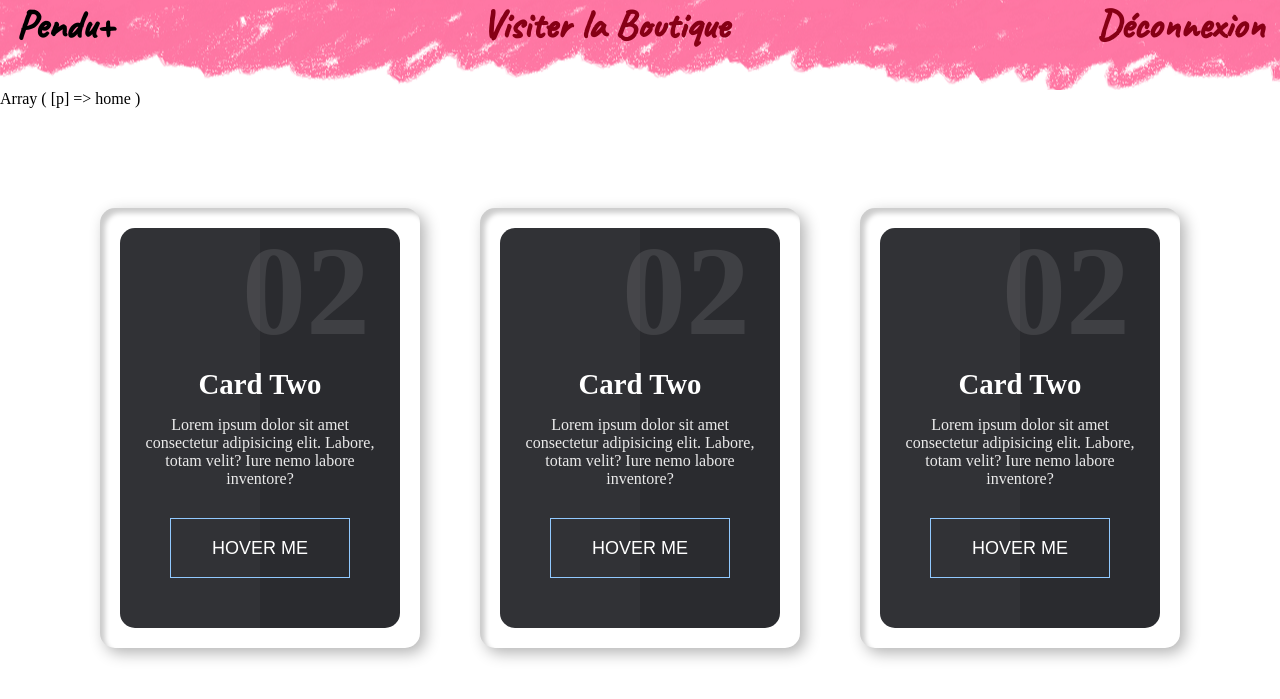
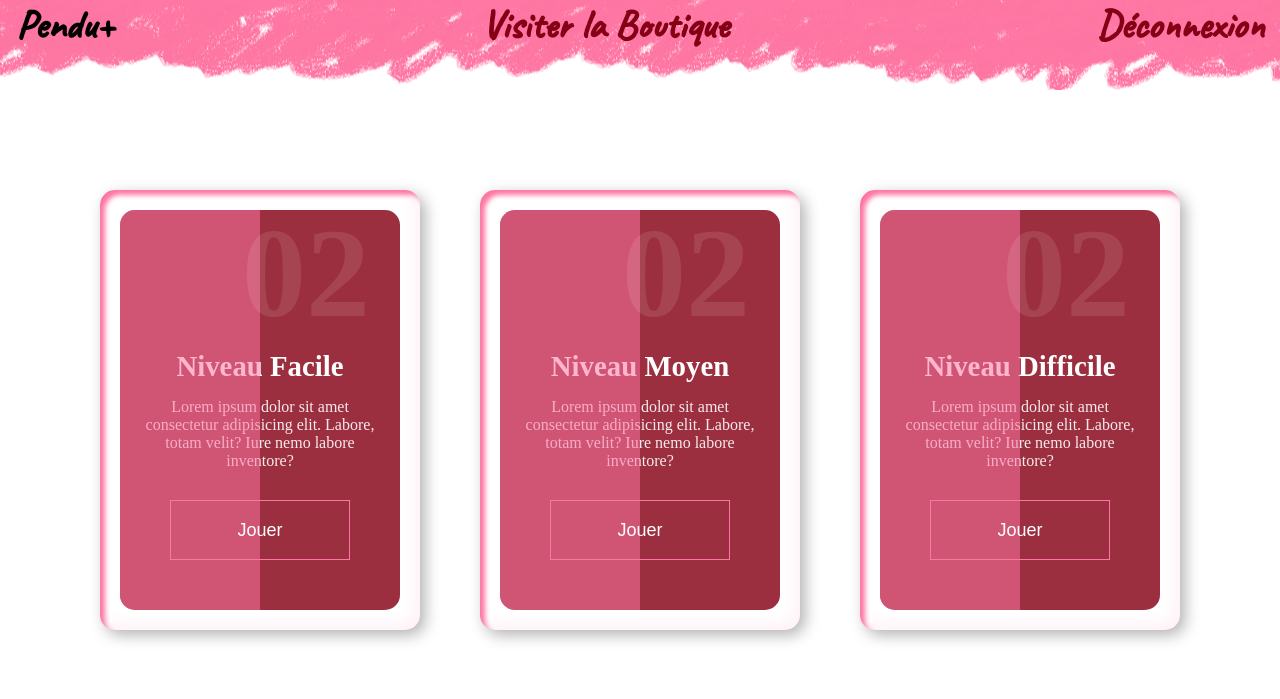
Before and after one commit to JulesSorensen/penduplus, a PHP site: page /index.php?p=home in a window 1280 px wide. Shown: the top 699 px of the page. Run offline with PHP 8.4, Linux system fonts and the light colour scheme; the visitor is signed in with stand-in values (Sample User, id 1); some libraries are stand-ins or nearby versions.

Commit message:
avancement de home card good

```diff
--- a/pages/home.php
+++ b/pages/home.php
@@ -1,12 +1,11 @@
 <?php
-print_r($_GET);
-if(isset($_POST["easy"])){
+if (isset($_POST["easy"])) {
   $_SESSION["choosenLevel"] = "easy";
   header("refresh:0;url=index.php?p=game");
-}elseif (isset($_POST["medium"])) {
+} elseif (isset($_POST["medium"])) {
   $_SESSION["choosenLevel"] = "medium";
   header("refresh:0;url=index.php?p=game");
-}elseif (isset($_POST["hard"])) {
+} elseif (isset($_POST["hard"])) {
   $_SESSION["choosenLevel"] = "hard";
   header("refresh:0;url=index.php?p=game");
 }
@@ -20,17 +19,19 @@ if(isset($_POST["easy"])){
       <div class="box">
         <div class="content">
           <h2>02</h2>
-          <h3>Card Two</h3>
+          <h3>Niveau Facile</h3>
           <p>Lorem ipsum dolor sit amet consectetur adipisicing elit. Labore, totam velit? Iure nemo labore inventore?</p>
           <div class="container2">
             <div class="center">
-      <button  onclick="btneasy()" id="btneasy" name="easy" class="btn">
+              <form action="" method="post">
+                <button type="submit" name="easy" class="btn">
                   <svg width="180px" height="60px" viewBox="0 0 180 60" class="border">
                     <polyline points="179,1 179,59 1,59 1,1 179,1" class="bg-line" />
                     <polyline points="179,1 179,59 1,59 1,1 179,1" class="hl-line" />
                   </svg>
-        <span>HOVER ME</span>
+                  <span>Jouer</span>
                 </button>
+              </form>
             </div>
           </div>
         </div>
@@ -41,17 +42,19 @@ if(isset($_POST["easy"])){
       <div class="box">
         <div class="content">
           <h2>02</h2>
-          <h3>Card Two</h3>
+          <h3>Niveau Moyen</h3>
           <p>Lorem ipsum dolor sit amet consectetur adipisicing elit. Labore, totam velit? Iure nemo labore inventore?</p>
           <div class="container2">
             <div class="center">
-      <button  id="btnmedium" class="btn">
+              <form action="" method="post">
+                <button type="submit" class="btn">
                   <svg width="180px" height="60px" viewBox="0 0 180 60" class="border">
                     <polyline points="179,1 179,59 1,59 1,1 179,1" class="bg-line" />
                     <polyline points="179,1 179,59 1,59 1,1 179,1" class="hl-line" />
                   </svg>
-        <span>HOVER ME</span>
+                  <span>Jouer</span>
                 </button>
+              </form>
             </div>
           </div>
         </div>
@@ -62,17 +65,19 @@ if(isset($_POST["easy"])){
       <div class="box">
         <div class="content">
           <h2>02</h2>
-          <h3>Card Two</h3>
+          <h3>Niveau Difficile</h3>
           <p>Lorem ipsum dolor sit amet consectetur adipisicing elit. Labore, totam velit? Iure nemo labore inventore?</p>
           <div class="container2">
             <div class="center">
-      <button  id="btnhard" class="btn">
+              <form action="" method="post">
+                <button type="submit" class="btn">
                   <svg width="180px" height="60px" viewBox="0 0 180 60" class="border">
                     <polyline points="179,1 179,59 1,59 1,1 179,1" class="bg-line" />
                     <polyline points="179,1 179,59 1,59 1,1 179,1" class="hl-line" />
                   </svg>
-        <span>HOVER ME</span>
+                  <span>Jouer</span>
                 </button>
+              </form>
             </div>
           </div>
         </div>
@@ -81,7 +86,7 @@ if(isset($_POST["easy"])){
   </div>
 </div>
 
-<script>
+<!-- <script>
 
       function btneasy(){
         $.ajax({
@@ -93,4 +98,4 @@ if(isset($_POST["easy"])){
       }
 
 
-</script>
+</script> -->
--- a/style/home.css
+++ b/style/home.css
@@ -1,4 +1,3 @@
-
 * {
     margin: 0;
     padding: 0;
@@ -26,22 +25,10 @@
     position: relative;
     min-width: 320px;
     height: 440px;
-    box-shadow: inset 5px 5px 5px rgba(0, 0, 0, 0.2), inset -5px -5px 15px rgba(255, 255, 255, 0.1), 5px 5px 15px rgba(0, 0, 0, 0.3), -5px -5px 15px rgba(255, 255, 255, 0.1);
+    box-shadow: inset 5px 5px 5px rgb(253, 118, 162), inset -5px -5px 15px rgb(253, 118, 162, 0.1), 5px 5px 15px rgba(0, 0, 0, 0.3), -5px -5px 15px rgba(255, 255, 255, 0.1);
     border-radius: 15px;
     margin: 30px;
     transition: 0.5s;
-}
-
-.container .card:nth-child(1) .box .content a {
-    background: #2196f3;
-}
-
-.container .card:nth-child(2) .box .content a {
-    background: #e91e63;
-}
-
-.container .card:nth-child(3) .box .content a {
-    background: #23c186;
 }
 
 .container .card .box {
@@ -50,7 +37,7 @@
     left: 20px;
     right: 20px;
     bottom: 20px;
-    background: #2a2b2f;
+    background: rgba(134, 0, 20, 0.815);
     border-radius: 15px;
     display: flex;
     justify-content: center;
@@ -60,7 +47,7 @@
 }
 
 .container .card .box:hover {
-    transform: translateY(-50px);
+    transform: translateY(-10px);
 }
 
 .container .card .box:before {
@@ -70,7 +57,7 @@
     left: 0;
     width: 50%;
     height: 100%;
-    background: rgba(255, 255, 255, 0.03);
+    background: rgba(253, 118, 163, 0.534);
 }
 
 .container .card .box .content {
@@ -144,7 +131,7 @@
     height: 60px;
     cursor: pointer;
     background: transparent;
-    border: 1px solid #91C9FF;
+    border: 1px solid rgb(253, 118, 163);
     outline: none;
     transition: 1s ease-in-out;
 }
@@ -162,7 +149,7 @@ svg {
 
 .btn:hover {
     transition: 1s ease-in-out;
-    background: #4F95DA;
+    background: rgba(134, 0, 20, 0.815);
 }
 
 .btn:hover svg {
```
Lines whose indentation alone changed are shown as unchanged.
